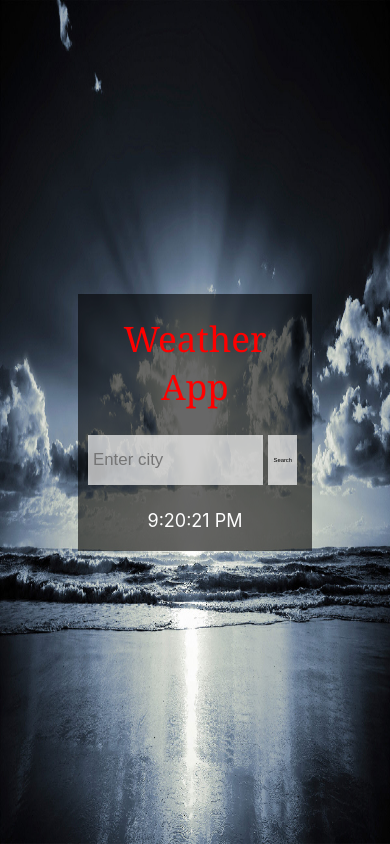
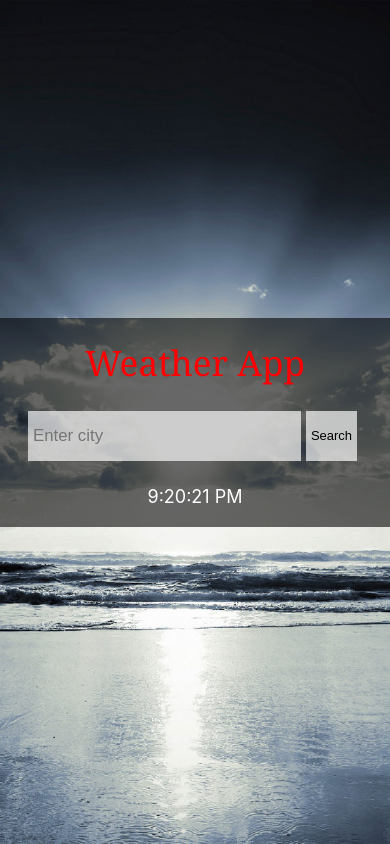
Before and after one commit to seansiganoff/weather-app, a React app: page / in a window 390 px wide. Built offline with nearby package versions, Linux system fonts and the light colour scheme; no server answers.

Commit message:
updated the mobile view

```diff
--- a/src/Components/app/App.css
+++ b/src/Components/app/App.css
@@ -13,6 +13,13 @@
   padding: 0;
   display: flex;
   position: relative;
+}
+
+.appContainer img {
+  min-height: 100vh;
+  max-height: 100vh;
+  width: 100%;
+  object-fit: cover;
 }
 
 .overlay-container {
@@ -50,7 +57,7 @@ form {
 
 .input {
   height: 50px;
-  width: 45vw;
+  width: 70%;
   background-color: rgba(255, 255, 255, 0.675);
   color: rgb(0, 0, 0);
   font-size: 1.5vw;
@@ -86,7 +93,7 @@ form {
   height: 50px;
   padding: 5px;
   margin: 5px;
-  font-size: 1.5vw;
+  font-size: small;
 }
 
 
@@ -96,7 +103,17 @@ form {
 
 
 
+@media only screen and (max-width: 1000px) {
+  .overlay-container {
+    width: 90%;
+  }
+}
 
+@media only screen and (max-width: 400px) {
+  .overlay-container {
+    width: 100%;
+  }
+}
 
 
 @media only screen and (max-width: 600px)  {
--- a/src/Components/app/App.js
+++ b/src/Components/app/App.js
@@ -20,7 +20,7 @@ function App() {
         if(response.status === 200) {
           return response.json();
         } else {
-          alert("States Are Not Allowed As Input! Or, Please Make Sure You Are Spelling The City Correct!")
+          alert("States Are Not Allowed As 2 digit Input! You must completely spell the state Or, Please Make Sure You Are Spelling The City Correct!")
           window.location.reload();
         }
       }
@@ -35,20 +35,21 @@ function App() {
   }
 
     //Gets background based on the weather conditions.
-    const main = require("../../images/main-background.jpg")
-    const cloudy = require("../../images/cloudyday.jpg")
+    const main = require("../../images/main-background.jpg");
+    const thunderstorm = require("../../images/thunderstorm.jpg");
+    const cloudy = require("../../images/cloudyday.jpg");
     const rain = require("../../images/rainyday.jpeg");
     const snow = require("../../images/snowday.jpg");
     const clear = require("../../images/clearsky.jpg")
     const mist = require("../../images/mistyday.webp");
     const condition = weatherData.main !== undefined ? weatherData.weather[0].description : "main";
-    let getBackground = condition.includes("rain") ? rain : condition.includes("show") ? snow : condition.includes("mist") ? mist : condition.includes("haze") ? mist : condition.includes("cloud") ? cloudy : condition.includes("clear") ? clear : condition.includes("drizzle")  ? rain : main;
+    let getBackground = condition.includes("rain") ? rain : condition.includes("thunderstorm") ? thunderstorm :  condition.includes("snow") ? snow : condition.includes("mist") ? mist : condition.includes("haze") ? mist : condition.includes("cloud") ? cloudy : condition.includes("clear") ? clear : condition.includes("drizzle")  ? rain : main;
 
 
   return (
     <section>
       <div className='appContainer'>
-        <img src={getBackground} alt='background' style={{width: "100%", minHeight: "100vh", maxHeight: '100vh'}}/>
+        <img src={getBackground} alt='background' />
 
         <div className='overlay-container'>
           <h1 className='heading'>Weather App</h1>
--- a/src/index.js
+++ b/src/index.js
@@ -2,7 +2,6 @@ import React from 'react';
 import ReactDOM from 'react-dom/client';
 import './index.css';
 import App from './Components/app/App.js'
-import reportWebVitals from './reportWebVitals';
 
 const root = ReactDOM.createRoot(document.getElementById('root'));
 root.render(
@@ -10,8 +9,3 @@ root.render(
     <App />
   </React.StrictMode>
 );
-
-// If you want to start measuring performance in your app, pass a function
-// to log results (for example: reportWebVitals(console.log))
-// or send to an analytics endpoint. Learn more: https://bit.ly/CRA-vitals
-reportWebVitals();
--- a/src/reportWebVitals.js
+++ /dev/null
@@ -1,13 +0,0 @@
-const reportWebVitals = onPerfEntry => {
-  if (onPerfEntry && onPerfEntry instanceof Function) {
-    import('web-vitals').then(({ getCLS, getFID, getFCP, getLCP, getTTFB }) => {
-      getCLS(onPerfEntry);
-      getFID(onPerfEntry);
-      getFCP(onPerfEntry);
-      getLCP(onPerfEntry);
-      getTTFB(onPerfEntry);
-    });
-  }
-};
-
-export default reportWebVitals;
```
Also changed, not shown: src/App.test.js (deleted, +0 -8 lines), src/setupTests.js (deleted, +0 -5 lines), README.md (deleted), src/images/thunderstorm.jpg (added).
